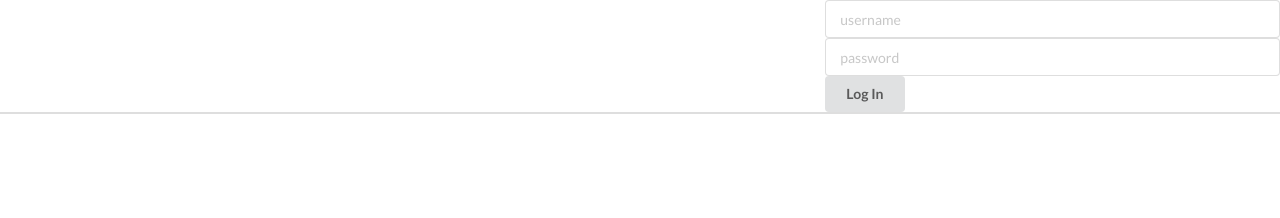
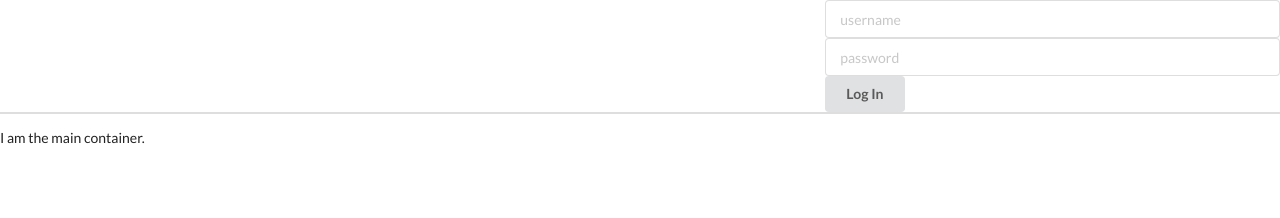
Before and after one commit to mariel-delagarza/react-project-client, a React (Create React App) app: page / in a window 1280 px wide. Shown: the top 218 px of the page. Built offline with nearby package versions, Linux system fonts and the light colour scheme; no server answers.

Commit message:
Add placeholder text

```diff
--- a/src/components/MainConatiner.js
+++ b/src/components/MainConatiner.js
@@ -2,7 +2,9 @@ import React from 'react';
 
 const MainContainer = () => {
   return (
-    <div className="MainContainer"></div>
+    <div className="MainContainer">
+      I am the main container.
+    </div>
   )
 }
 
```
